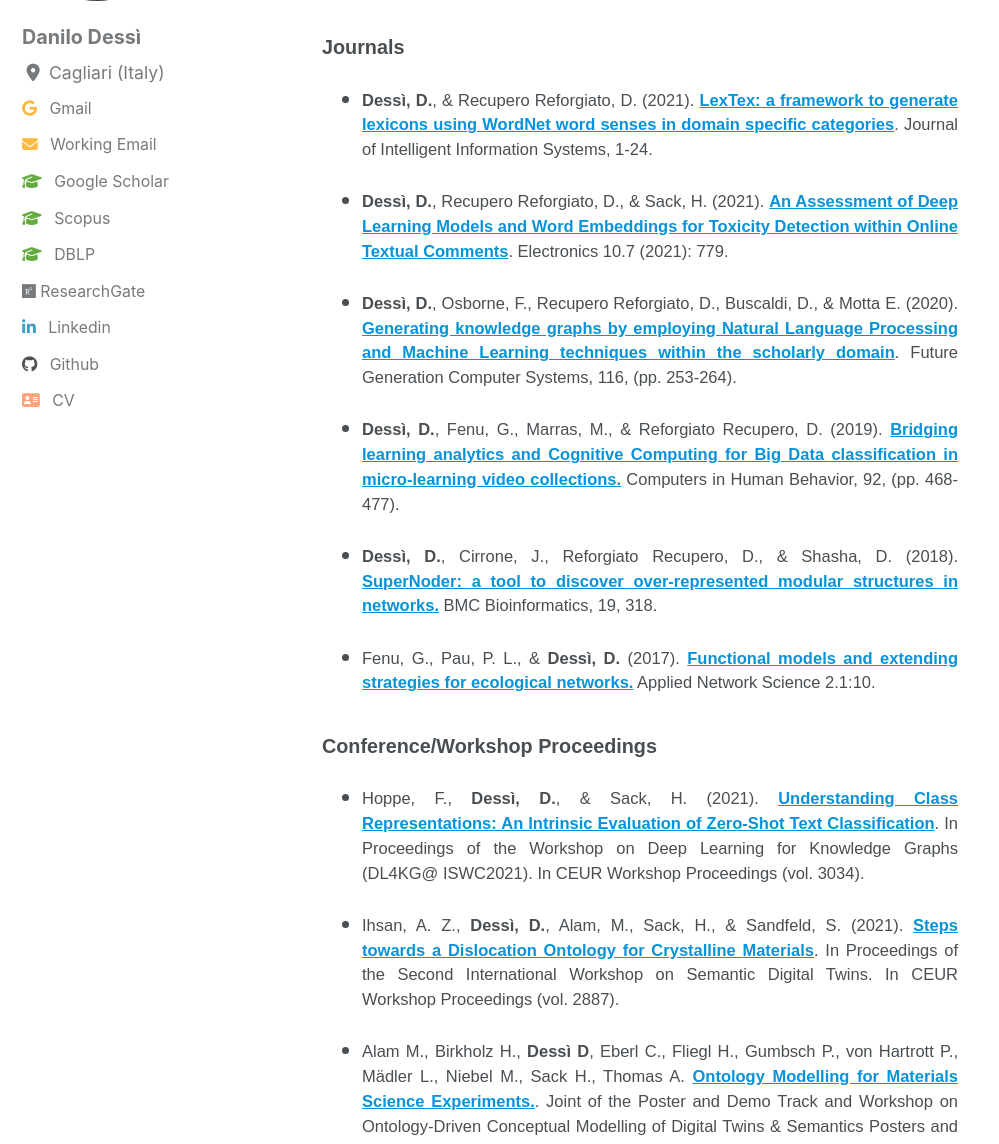
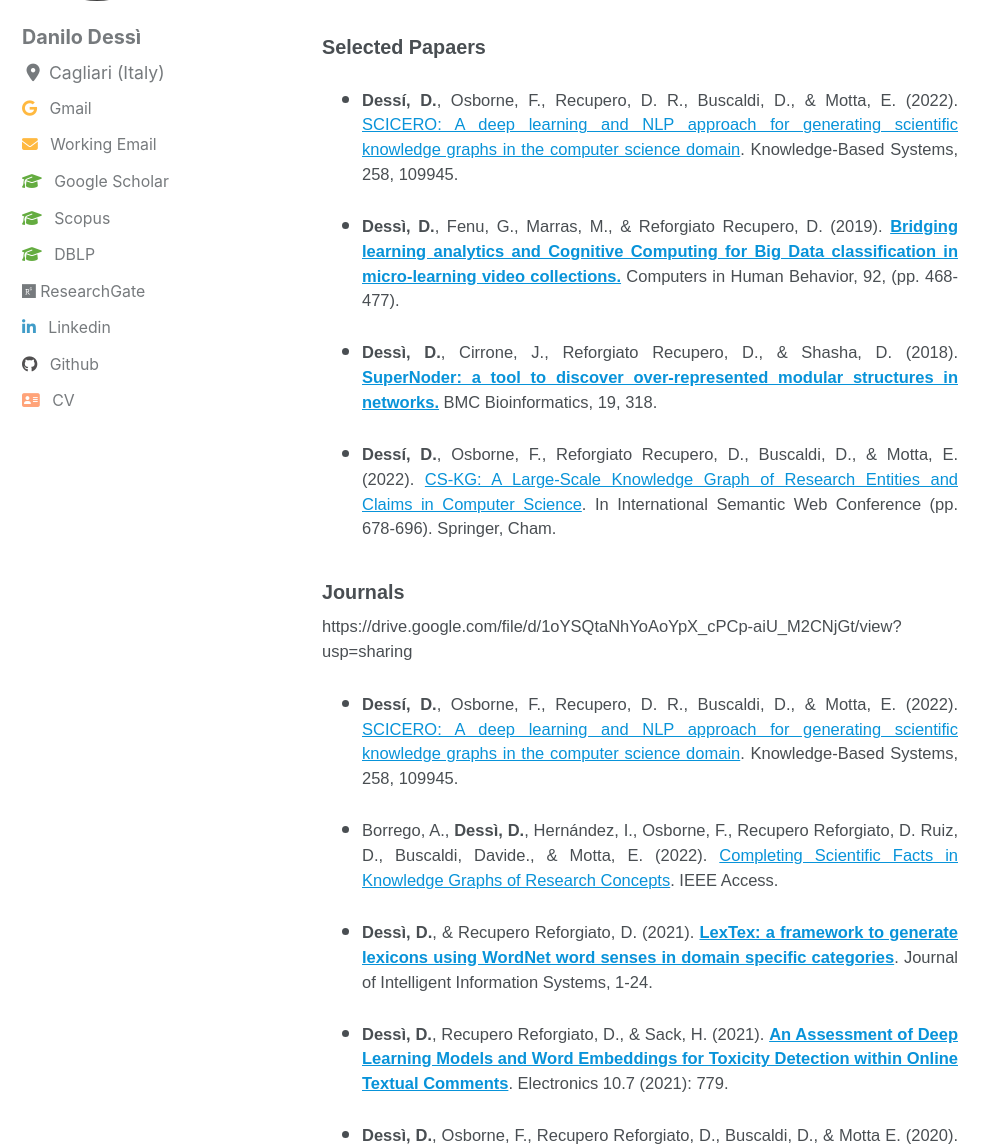
Before and after one commit to danilo-dessi/danilo-dessi.github.io, a Jekyll site: the page built from pages/publications.md, in a window 1280 px wide and 1400 px high, cut to the strip 256-1400 px from the top of the window. Shown: the whole strip, without its empty margins (0-999 px from the left). Built offline with Jekyll 4.4.1, drawn with Linux system fonts in a browser that asks for light colours; cached includes are drawn as plain includes; nearby versions of some CDN libraries; some of the changed text lies outside the part shown.

Commit message:
update nov 2022

```diff
--- a/pages/publications.md
+++ b/pages/publications.md
@@ -5,7 +5,25 @@ permalink: /publications/
 title: Publications
 ---
 
+### Selected Papaers
+
+- **Dessí, D.**, Osborne, F., Recupero, D. R., Buscaldi, D., & Motta, E. (2022). [SCICERO: A deep learning and NLP approach for generating scientific knowledge graphs in the computer science domain](https://drive.google.com/file/d/1_3In8l7Z6iIBye_WTQeoT0ybTKo9tDit/view?usp=sharing). Knowledge-Based Systems, 258, 109945.
+
+- **Dessì, D.**, Fenu, G., Marras, M., & Reforgiato Recupero, D. (2019). [**Bridging learning analytics and Cognitive Computing for Big Data classification in micro-learning video collections.**](https://www.sciencedirect.com/science/article/pii/S0747563218301092) Computers in Human Behavior, 92, (pp. 468-477).
+
+- **Dessì, D.**, Cirrone, J., Reforgiato Recupero, D., & Shasha, D. (2018). [**SuperNoder: a tool to discover over-represented modular structures in networks.**](https://bmcbioinformatics.biomedcentral.com/articles/10.1186/s12859-018-2350-8) BMC Bioinformatics, 19, 318.
+
+- **Dessí, D.**, Osborne, F., Reforgiato Recupero, D., Buscaldi, D., & Motta, E. (2022). [CS-KG: A Large-Scale Knowledge Graph of Research Entities and Claims in Computer Science](https://drive.google.com/file/d/1-LLsUZpXcyv-lRcKCc4IR5X9fAEwtT6A/view?usp=sharing). In International Semantic Web Conference (pp. 678-696). Springer, Cham.
+
+
+
 ### Journals
+
+https://drive.google.com/file/d/1oYSQtaNhYoAoYpX_cPCp-aiU_M2CNjGt/view?usp=sharing
+
+- **Dessí, D.**, Osborne, F., Recupero, D. R., Buscaldi, D., & Motta, E. (2022). [SCICERO: A deep learning and NLP approach for generating scientific knowledge graphs in the computer science domain](https://drive.google.com/file/d/1_3In8l7Z6iIBye_WTQeoT0ybTKo9tDit/view?usp=sharing). Knowledge-Based Systems, 258, 109945.
+
+- Borrego, A., **Dessì, D.**, Hernández, I., Osborne, F., Recupero Reforgiato, D.  Ruiz, D., Buscaldi, Davide., & Motta, E. (2022). [Completing Scientific Facts in Knowledge Graphs of Research Concepts](https://drive.google.com/file/d/1oYSQtaNhYoAoYpX_cPCp-aiU_M2CNjGt/view?usp=sharing). IEEE Access.
 
 - **Dessì, D.**, & Recupero Reforgiato, D. (2021). [**LexTex: a framework to generate lexicons using WordNet word senses in domain specific categories**](https://drive.google.com/file/d/1-1L4RajfSBHWEPgfk2dO6SV5F4ubrGNx/view?usp=sharing). Journal of Intelligent Information Systems, 1-24.
 
@@ -22,6 +40,8 @@ title: Publications
 
 
 ### Conference/Workshop Proceedings
+
+- **Dessí, D.**, Osborne, F., Reforgiato Recupero, D., Buscaldi, D., & Motta, E. (2022). [CS-KG: A Large-Scale Knowledge Graph of Research Entities and Claims in Computer Science](https://drive.google.com/file/d/1-LLsUZpXcyv-lRcKCc4IR5X9fAEwtT6A/view?usp=sharing). In International Semantic Web Conference (pp. 678-696). Springer, Cham.
 
 - Hoppe, F., **Dessì, D.**, & Sack, H. (2021). [**Understanding Class Representations: An Intrinsic Evaluation of Zero-Shot Text Classification**](http://ceur-ws.org/Vol-3034/paper8.pdf). In Proceedings of the Workshop on Deep Learning for Knowledge Graphs (DL4KG@ ISWC2021). In CEUR Workshop Proceedings (vol. 3034).
 
```
